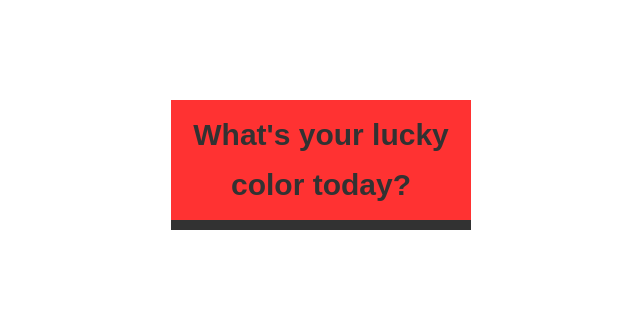
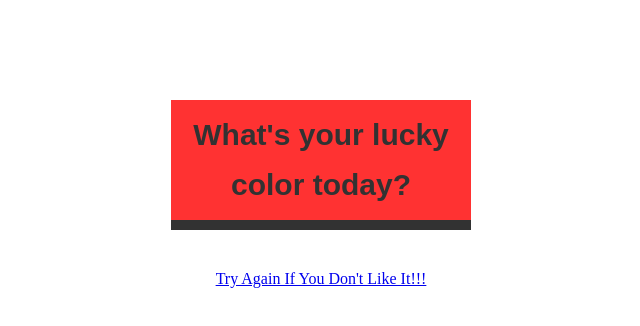
Before and after one commit to kanchanjapan/kantaro-s_challenge, a plain HTML site: page Lucky_color.html in a window 1280 px wide. Shown: the whole page, without its empty margins (319-959 px from the left). Drawn offline with nearby package versions, Linux system fonts and the light colour scheme.

Commit message:
Update Lucky_color.html

```diff
--- a/Lucky_color.html
+++ b/Lucky_color.html
@@ -11,6 +11,7 @@
     <div class="botton" id = "btn">
       <a>What's your lucky color today?</a>
     </div>
+    <a href="Lucky_color.html" class = "text">Try Again If You Don't Like It!!!</a>
 
   <script src="Lucky_color.js"></script>
   </body>
```
